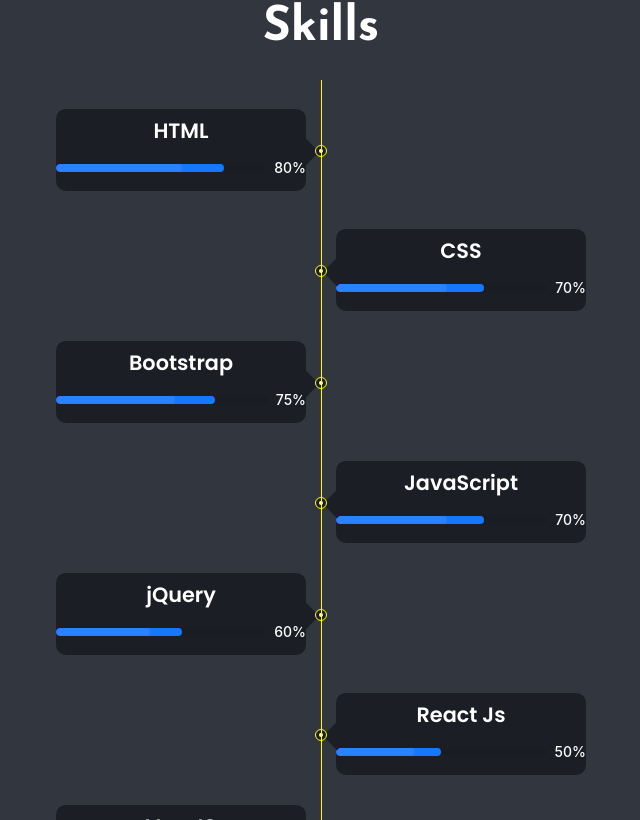
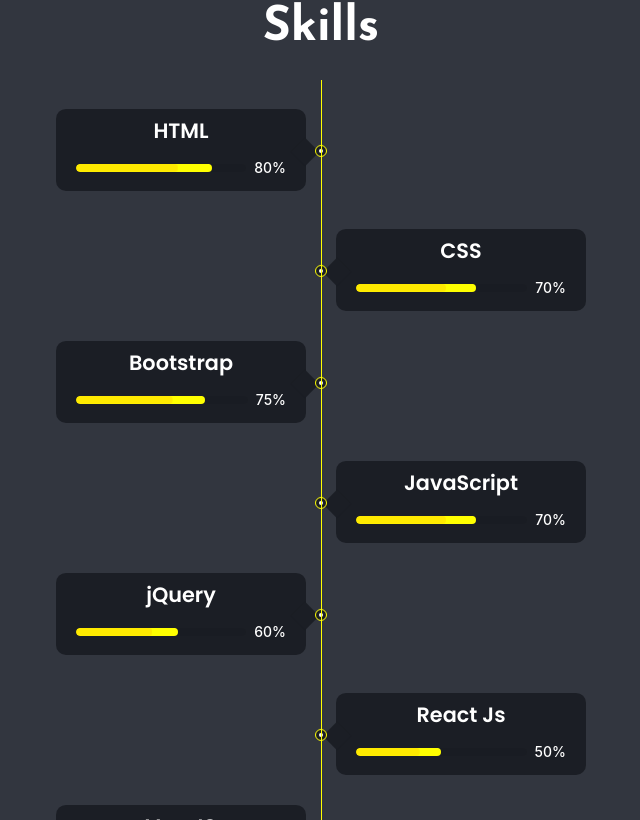
Before and after one commit to MHunainAslam/hunainaslam, a React (Create React App) app: page / in a window 1280 px wide. Shown: the part 1280-2100 px from the top of the page, without its empty margins (319-959 px from the left). Built offline with nearby package versions, Linux system fonts and the light colour scheme; a web font is replaced by a local one.

Commit message:
first commit

```diff
--- a/src/Style.css
+++ b/src/Style.css
@@ -347,7 +347,7 @@
     transition: 0.4s;
 }
 
-.skill-lang:hover .lang-per :where(.css-dev-only-do-not-override-txh9fw).ant-progress .ant-progress-bg {
+.skill-lang:hover .lang-per  .ant-progress .ant-progress-bg {
     background-color: var(--primary) !important;
     transition: 0.4s;
 }
@@ -377,7 +377,7 @@
 }
 
 
-.lang-per :where(.css-dev-only-do-not-override-txh9fw).ant-progress-line {
+.lang-per  .ant-progress-line {
     color: white !important;
     padding-inline: 20px;
 }
@@ -388,11 +388,11 @@
     transition: 0.4s;
 }
 
-.lang-per :where(.css-dev-only-do-not-override-txh9fw).ant-progress .ant-progress-bg {
+.lang-per  .ant-progress .ant-progress-bg {
     background-color: var(--secondary) !important;
 }
 
-.lang-per :where(.css-dev-only-do-not-override-txh9fw).ant-progress.ant-progress-status-active .ant-progress-bg::before {
+.lang-per  .ant-progress.ant-progress-status-active .ant-progress-bg::before {
     background-color: red;
 }
 
```
